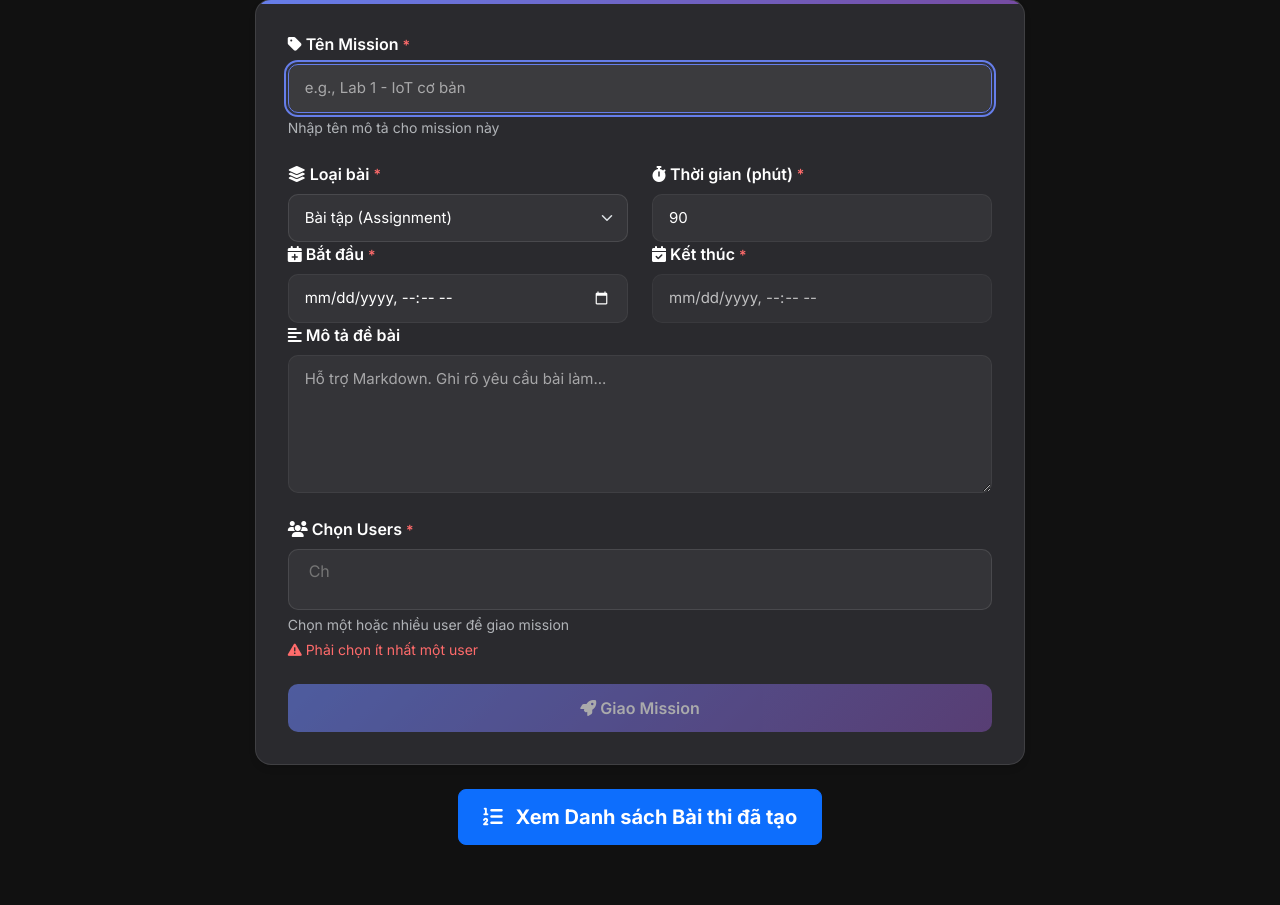
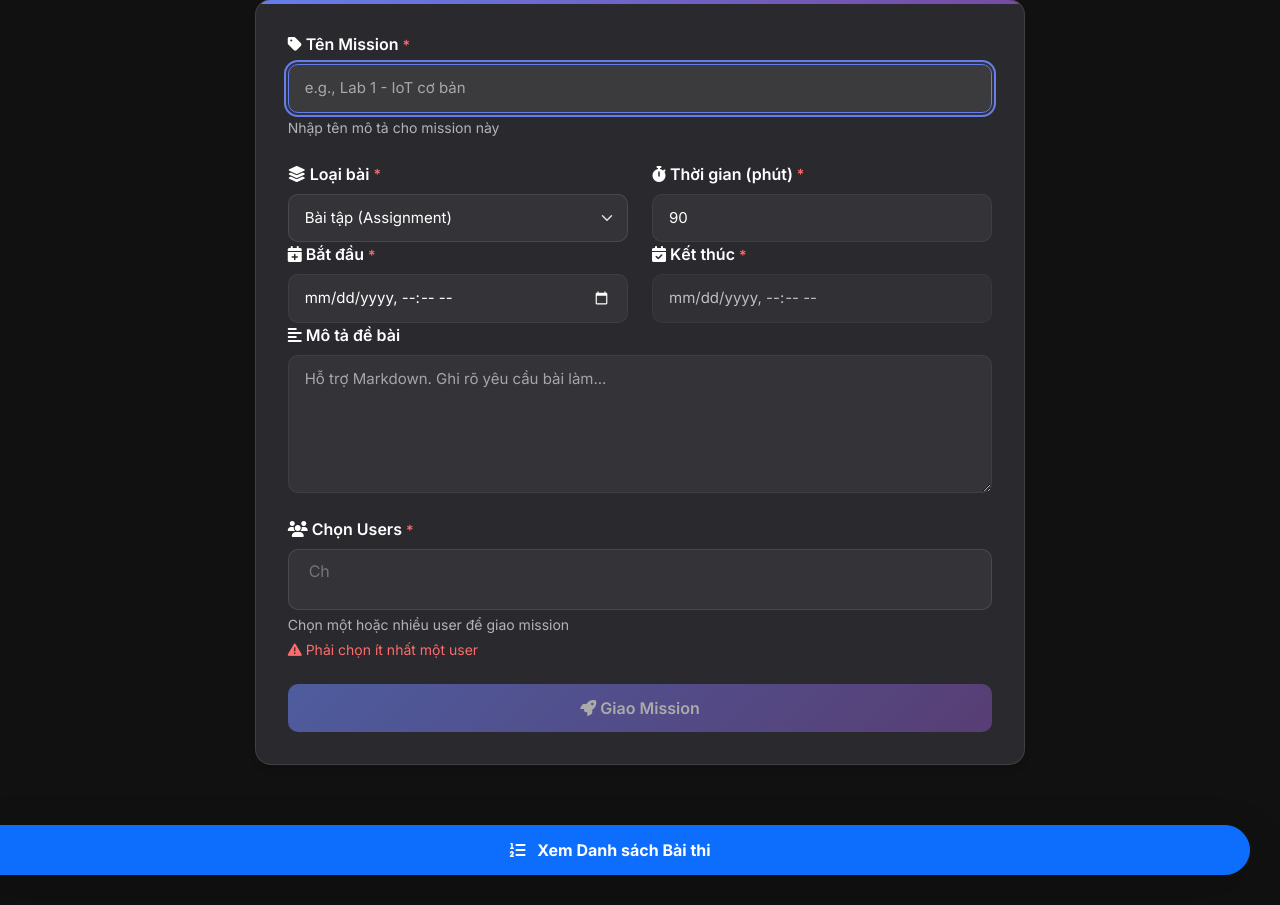
Before and after one commit to toandeptrai16zz/remote-hardware-lab, a Flask app: page /admin/missions in a window 1280 px wide. Shown: the part 249-1154 px from the top of the page. Run offline with Flask 3, Linux system fonts and the light colour scheme; the visitor is signed in with stand-in values (Sample User, id 1); data that the repository does not hold is empty; parts of the project's set-up code (start-up, migrations or seed data) failed here and were passed over; some libraries are stand-ins or nearby versions.

Commit message:
UI: Move mission list toggle button to floating bottom right corner

```diff
--- a/templates/admin/missions.html
+++ b/templates/admin/missions.html
@@ -139,11 +139,13 @@
             </div>
         </div>
 
-        <div class="col-lg-12 mt-4 text-center">
-            <button type="button" class="btn btn-primary btn-lg" onclick="toggleMissionsListModal()" style="border-radius: 8px; font-weight: bold; padding: 12px 24px;">
-                <i class="fa-solid fa-list-ol me-2"></i> Xem Danh sách Bài thi đã tạo
-            </button>
-        </div>
+<!-- Floating Button for Missions List -->
+<button type="button" class="btn btn-primary shadow-lg" onclick="toggleMissionsListModal()"
+    style="position: fixed; bottom: 30px; right: 30px; border-radius: 50px; font-weight: bold; padding: 12px 24px; z-index: 9900; box-shadow: 0 8px 20px rgba(13, 110, 253, 0.4); transition: transform 0.2s;"
+    onmouseover="this.style.transform='translateY(-3px)'" onmouseout="this.style.transform='translateY(0)'">
+    <i class="fa-solid fa-list-ol me-2"></i> Xem Danh sách Bài thi
+</button>
+
     </div>
 </div>
 
```
